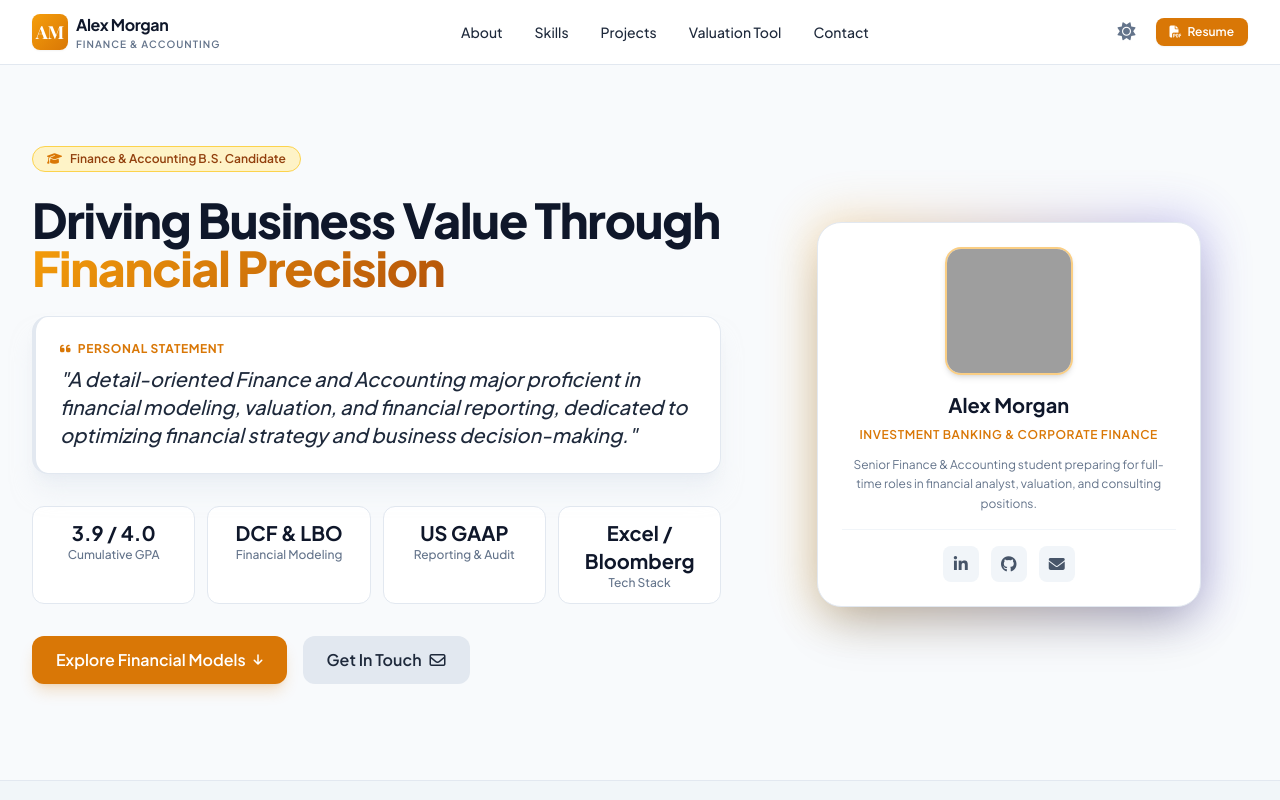
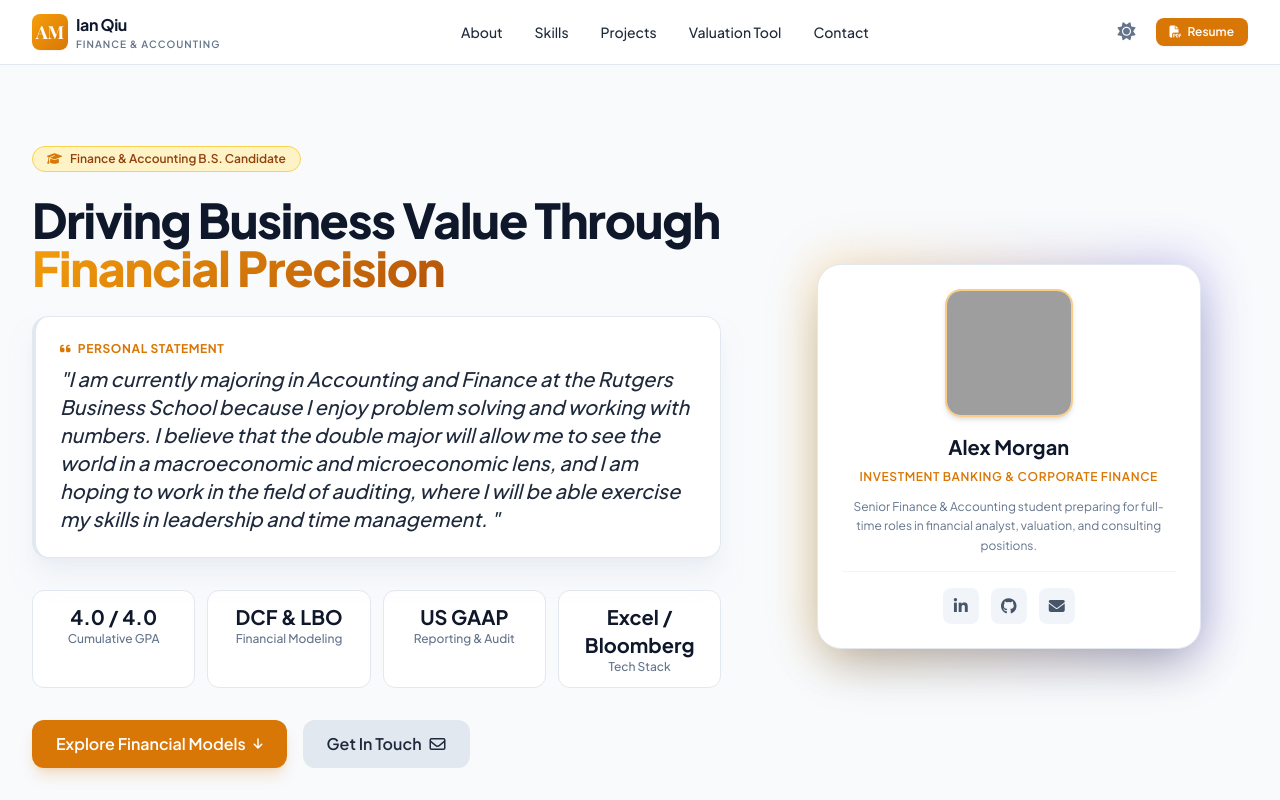
Before and after one commit to ianjqiu/ianjqiu.github.io, a plain HTML site: page index.html in a window 1280 px wide. Shown: the top 800 px of the page. Drawn offline with nearby package versions, Linux system fonts and the light colour scheme; grey boxes are pictures that could not be loaded.

Commit message:
Update index.html

```diff
--- a/index.html
+++ b/index.html
@@ -3,7 +3,7 @@
 <head>
     <meta charset="UTF-8">
     <meta name="viewport" content="width=device-width, initial-scale=1.0">
-    <title>Alex Morgan | Finance & Accounting Portfolio</title>
+    <title>Ian Qiu | Finance & Accounting Portfolio</title>
 
     <!-- Tailwind CSS CDN -->
     <script src="https://cdn.tailwindcss.com"></script>
@@ -79,7 +79,7 @@
                 <div class="flex flex-col">
                     <span class="text-base font-bold tracking-tight text-slate-900 dark:text-white group-hover:text-amber-600 dark:group-hover:text-amber-500 transition">
                         <!-- CUSTOMIZE: Your Name -->
-                        Alex Morgan
+                        Ian Qiu
                     </span>
                     <span class="text-[10px] uppercase tracking-widest font-semibold text-slate-500 dark:text-slate-400">
                         Finance & Accounting
@@ -154,14 +154,15 @@
                             </span>
                         </div>
                         <p class="text-lg md:text-xl font-medium text-slate-800 dark:text-slate-100 leading-relaxed italic">
-                            "A detail-oriented Finance and Accounting major proficient in financial modeling, valuation, and financial reporting, dedicated to optimizing financial strategy and business decision-making."
+                            "I am currently majoring in Accounting and Finance at the Rutgers Business School because I enjoy problem solving and working with numbers. I believe that the double major will allow me to see the world in a macroeconomic and microeconomic lens, and I am hoping to work in the field of auditing, where I will be able exercise my skills in leadership and time management.
+"
                         </p>
                     </div>
 
                     <!-- Highlight Badges -->
                     <div class="grid grid-cols-2 sm:grid-cols-4 gap-3 pt-2">
                         <div class="p-3 rounded-xl bg-white dark:bg-navy-900 border border-slate-200 dark:border-slate-800 text-center">
-                            <p class="text-xl font-bold text-slate-900 dark:text-white">3.9 / 4.0</p>
+                            <p class="text-xl font-bold text-slate-900 dark:text-white">4.0 / 4.0</p>
                             <p class="text-xs text-slate-500 dark:text-slate-400 font-medium">Cumulative GPA</p>
                         </div>
                         <div class="p-3 rounded-xl bg-white dark:bg-navy-900 border border-slate-200 dark:border-slate-800 text-center">
```
